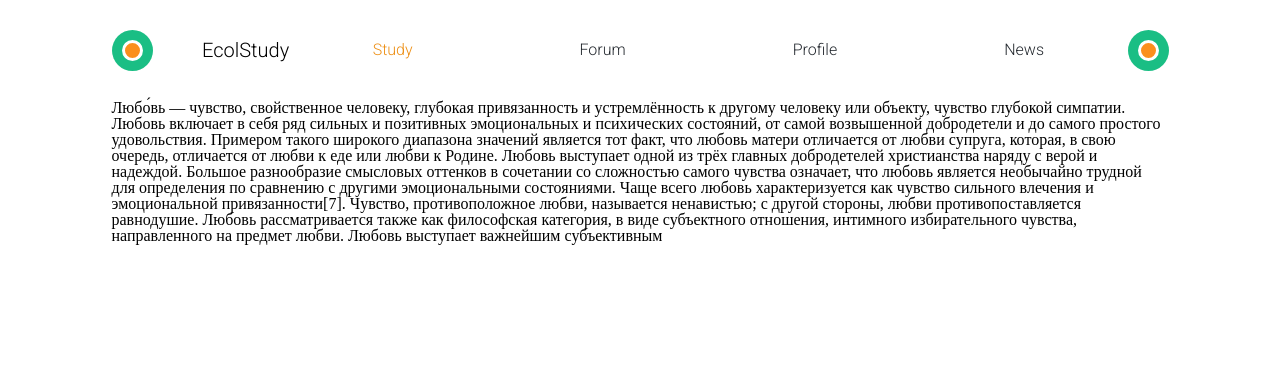
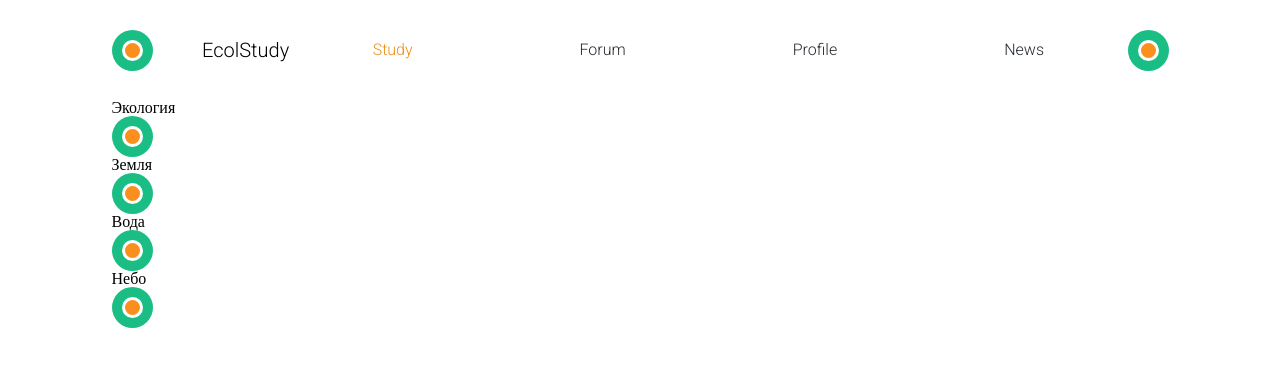
Before and after one commit to ecol-master/EcolApp-LYA-, a Flask app: page /study in a window 1280 px wide. Shown: the top 367 px of the page. Run offline with Flask 2, Linux system fonts and the light colour scheme; data comes from the database, SQL or seed files in the repository.

Commit message:
start doing templates

```diff
--- a/app/templates/study_page.html
+++ b/app/templates/study_page.html
@@ -1,5 +1,6 @@
 <!DOCTYPE html>
 <html lang="en">
+
 <head>
     <meta charset="UTF-8">
     <meta http-equiv="X-UA-Compatible" content="IE=edge">
@@ -15,6 +16,7 @@
     <link href="https://fonts.googleapis.com/css2?family=Roboto:wght@300&display=swap" rel="stylesheet">
 
 </head>
+
 <body>
     <!--Основная оболочка-->
     <div class="wrapper">
@@ -62,14 +64,30 @@
 
         <!--Блок с основным контентом-->
         <main class="main__container">
-            <div class="main__text">
+            <!-- <div class="main__text">
                 Любо́вь — чувство, свойственное человеку, глубокая привязанность и устремлённость к другому человеку или объекту, чувство глубокой симпатии.
 
     Любовь включает в себя ряд сильных и позитивных эмоциональных и психических состояний, от самой возвышенной добродетели и до самого простого удовольствия. Примером такого широкого диапазона значений является тот факт, что любовь матери отличается от любви супруга, которая, в свою очередь, отличается от любви к еде или любви к Родине. Любовь выступает одной из трёх главных добродетелей христианства наряду с верой и надеждой. Большое разнообразие смысловых оттенков в сочетании со сложностью самого чувства означает, что любовь является необычайно трудной для определения по сравнению с другими эмоциональными состояниями. Чаще всего любовь характеризуется как чувство сильного влечения и эмоциональной привязанности[7]. Чувство, противоположное любви, называется ненавистью; с другой стороны, любви противопоставляется равнодушие.
 
 Любовь рассматривается также как философская категория, в виде субъектного отношения, интимного избирательного чувства, направленного на предмет любви. Любовь выступает важнейшим субъективным
+            </div> -->
+            <div class="main__lessons">
+                {% for lesson in lessons %}
+                <div class="lesson__block">
+                    <div class="lesson__titletext">
+                        {{ lesson.title }}
+                    </div>
+
+                    <div class="lesson__titleimage">
+                        <a href="{{ lesson.href }}">
+                            <img src="{{url_for('static', filename=lesson.title_image)}}" alt="">
+                        </a>
+                    </div>
+                </div>
+                {% endfor %}
             </div>
         </main>
     </div>
 </body>
+
 </html>
```
Also changed, not shown: app/templates/lesson_page.html (added, +12 -0 lines).
